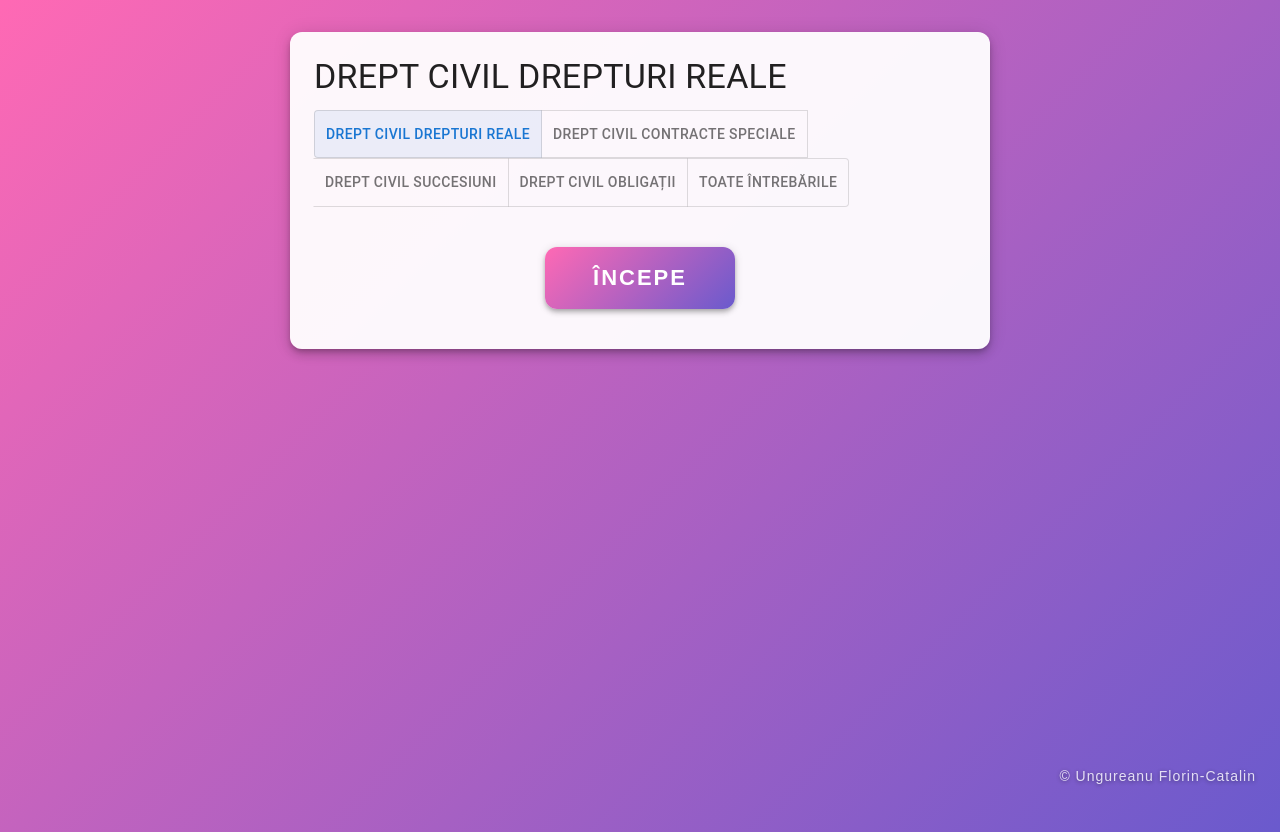
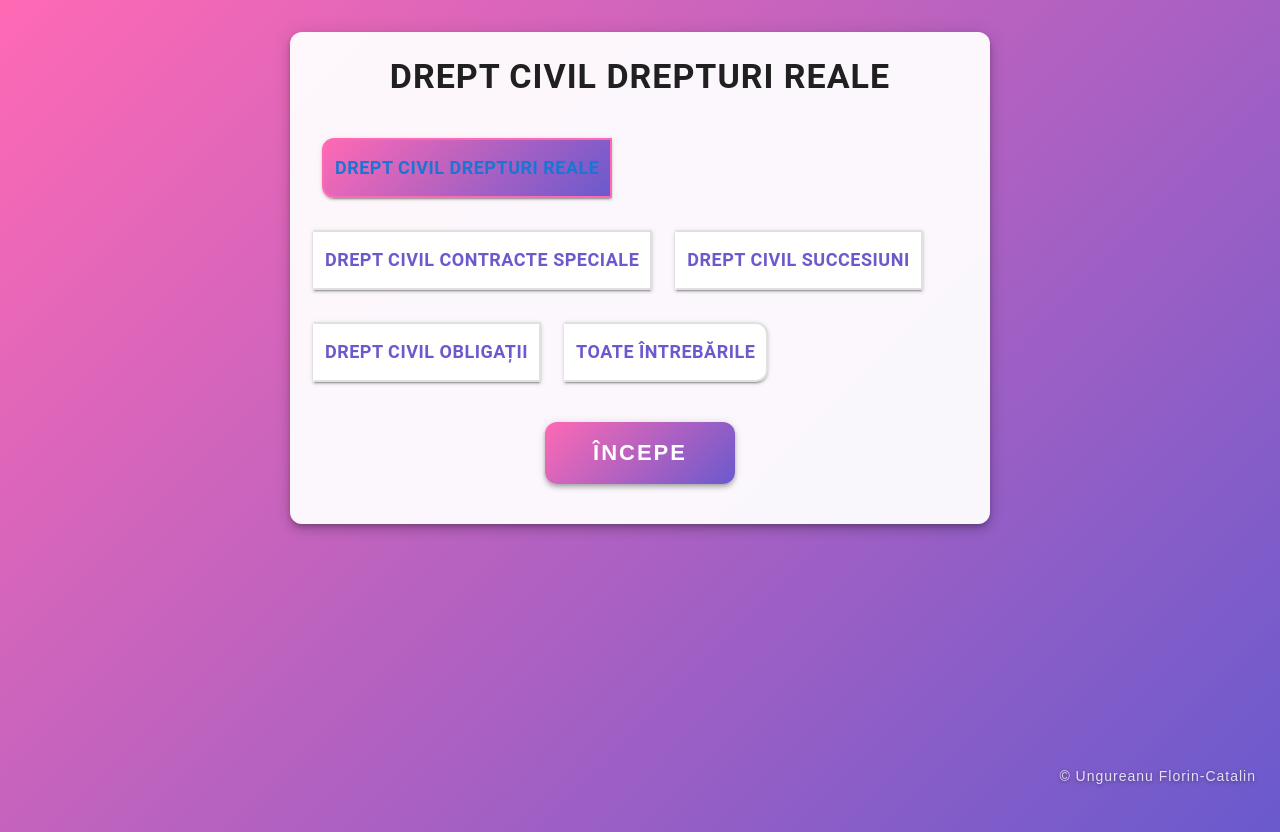
Before and after one commit to Florin-Catalin/florin-catalin.github.io, a React (Create React App) app: page / in a window 1280 px wide. Built offline with nearby package versions, Linux system fonts and the light colour scheme.

Commit message:
more appealing menu

```diff
--- a/src/components/Quiz.tsx
+++ b/src/components/Quiz.tsx
@@ -88,22 +88,159 @@ const QuizWithTimer: React.FC = () => {
       <Paper elevation={6} sx={{ p: 3, bgcolor: 'rgba(255,255,255,0.95)', borderRadius: 3 }}>
         {!started && (
           <>
-            <Typography variant="h4" gutterBottom>
+            <Typography variant="h4" gutterBottom align="center" sx={{ fontWeight: 700, letterSpacing: 1, mb: 4 }}>
               {quizTitle}
             </Typography>
+            <Box
+              sx={{
+                display: 'flex',
+                flexWrap: 'wrap',
+                justifyContent: 'center',
+                gap: 2,
+                mb: 4,
+              }}
+            >
               <ToggleButtonGroup
                 color="primary"
                 value={selectedQuiz}
                 exclusive
                 onChange={handleQuizChange}
-              sx={{ mb: 2, flexWrap: 'wrap' }}
+                sx={{
+                  display: 'flex',
+                  flexWrap: 'wrap',
+                  gap: 2,
+                  background: 'transparent',
+                  boxShadow: 'none',
+                  border: 'none',
+                }}
               >
-              <ToggleButton value="civil">Drept Civil Drepturi Reale</ToggleButton>
-              <ToggleButton value="contracte">Drept Civil Contracte Speciale</ToggleButton>
-              <ToggleButton value="succesiuni">Drept Civil Succesiuni</ToggleButton>
-              <ToggleButton value="obligatii">Drept Civil Obligații</ToggleButton>
-              <ToggleButton value="toate">TOATE ÎNTREBĂRILE</ToggleButton>
+                <ToggleButton
+                  value="civil"
+                  sx={{
+                    minWidth: 180,
+                    minHeight: 60,
+                    fontSize: 18,
+                    fontWeight: 600,
+                    borderRadius: 3,
+                    boxShadow: 2,
+                    m: 1,
+                    background: selectedQuiz === 'civil'
+                      ? 'linear-gradient(135deg, #ff69b4 0%, #6a5acd 100%)'
+                      : '#fff',
+                    color: selectedQuiz === 'civil' ? '#fff' : '#6a5acd',
+                    border: selectedQuiz === 'civil' ? '2px solid #ff69b4' : '2px solid #e0e0e0',
+                    transition: 'all 0.2s',
+                    '&:hover': {
+                      background: 'linear-gradient(135deg, #ff69b4 0%, #6a5acd 100%)',
+                      color: '#fff',
+                      border: '2px solid #ff69b4',
+                    },
+                  }}
+                >
+                  Drept Civil Drepturi Reale
+                </ToggleButton>
+                <ToggleButton
+                  value="contracte"
+                  sx={{
+                    minWidth: 180,
+                    minHeight: 60,
+                    fontSize: 18,
+                    fontWeight: 600,
+                    borderRadius: 3,
+                    boxShadow: 2,
+                    m: 1,
+                    background: selectedQuiz === 'contracte'
+                      ? 'linear-gradient(135deg, #6a5acd 0%, #ff69b4 100%)'
+                      : '#fff',
+                    color: selectedQuiz === 'contracte' ? '#fff' : '#6a5acd',
+                    border: selectedQuiz === 'contracte' ? '2px solid #6a5acd' : '2px solid #e0e0e0',
+                    transition: 'all 0.2s',
+                    '&:hover': {
+                      background: 'linear-gradient(135deg, #6a5acd 0%, #ff69b4 100%)',
+                      color: '#fff',
+                      border: '2px solid #6a5acd',
+                    },
+                  }}
+                >
+                  Drept Civil Contracte Speciale
+                </ToggleButton>
+                <ToggleButton
+                  value="succesiuni"
+                  sx={{
+                    minWidth: 180,
+                    minHeight: 60,
+                    fontSize: 18,
+                    fontWeight: 600,
+                    borderRadius: 3,
+                    boxShadow: 2,
+                    m: 1,
+                    background: selectedQuiz === 'succesiuni'
+                      ? 'linear-gradient(135deg, #ffb347 0%, #6a5acd 100%)'
+                      : '#fff',
+                    color: selectedQuiz === 'succesiuni' ? '#fff' : '#6a5acd',
+                    border: selectedQuiz === 'succesiuni' ? '2px solid #ffb347' : '2px solid #e0e0e0',
+                    transition: 'all 0.2s',
+                    '&:hover': {
+                      background: 'linear-gradient(135deg, #ffb347 0%, #6a5acd 100%)',
+                      color: '#fff',
+                      border: '2px solid #ffb347',
+                    },
+                  }}
+                >
+                  Drept Civil Succesiuni
+                </ToggleButton>
+                <ToggleButton
+                  value="obligatii"
+                  sx={{
+                    minWidth: 180,
+                    minHeight: 60,
+                    fontSize: 18,
+                    fontWeight: 600,
+                    borderRadius: 3,
+                    boxShadow: 2,
+                    m: 1,
+                    background: selectedQuiz === 'obligatii'
+                      ? 'linear-gradient(135deg, #6a5acd 0%, #ff69b4 100%)'
+                      : '#fff',
+                    color: selectedQuiz === 'obligatii' ? '#fff' : '#6a5acd',
+                    border: selectedQuiz === 'obligatii' ? '2px solid #6a5acd' : '2px solid #e0e0e0',
+                    transition: 'all 0.2s',
+                    '&:hover': {
+                      background: 'linear-gradient(135deg, #6a5acd 0%, #ff69b4 100%)',
+                      color: '#fff',
+                      border: '2px solid #6a5acd',
+                    },
+                  }}
+                >
+                  Drept Civil Obligații
+                </ToggleButton>
+                <ToggleButton
+                  value="toate"
+                  sx={{
+                    minWidth: 180,
+                    minHeight: 60,
+                    fontSize: 18,
+                    fontWeight: 600,
+                    borderRadius: 3,
+                    boxShadow: 2,
+                    m: 1,
+                    background: selectedQuiz === 'toate'
+                      ? 'linear-gradient(135deg, #ff69b4 0%, #ffb347 100%)'
+                      : '#fff',
+                    color: selectedQuiz === 'toate' ? '#fff' : '#6a5acd',
+                    border: selectedQuiz === 'toate' ? '2px solid #ffb347' : '2px solid #e0e0e0',
+                    transition: 'all 0.2s',
+                    '&:hover': {
+                      background: 'linear-gradient(135deg, #ff69b4 0%, #ffb347 100%)',
+                      color: '#fff',
+                      border: '2px solid #ffb347',
+                    },
+                  }}
+                >
+                  TOATE ÎNTREBĂRILE
+                </ToggleButton>
               </ToggleButtonGroup>
+            </Box>
             <Box sx={{ mt: 3, mb: 2, display: 'flex', justifyContent: 'center' }}>
               <Button
                 variant="contained"
```
Lines whose indentation alone changed are shown as unchanged.
